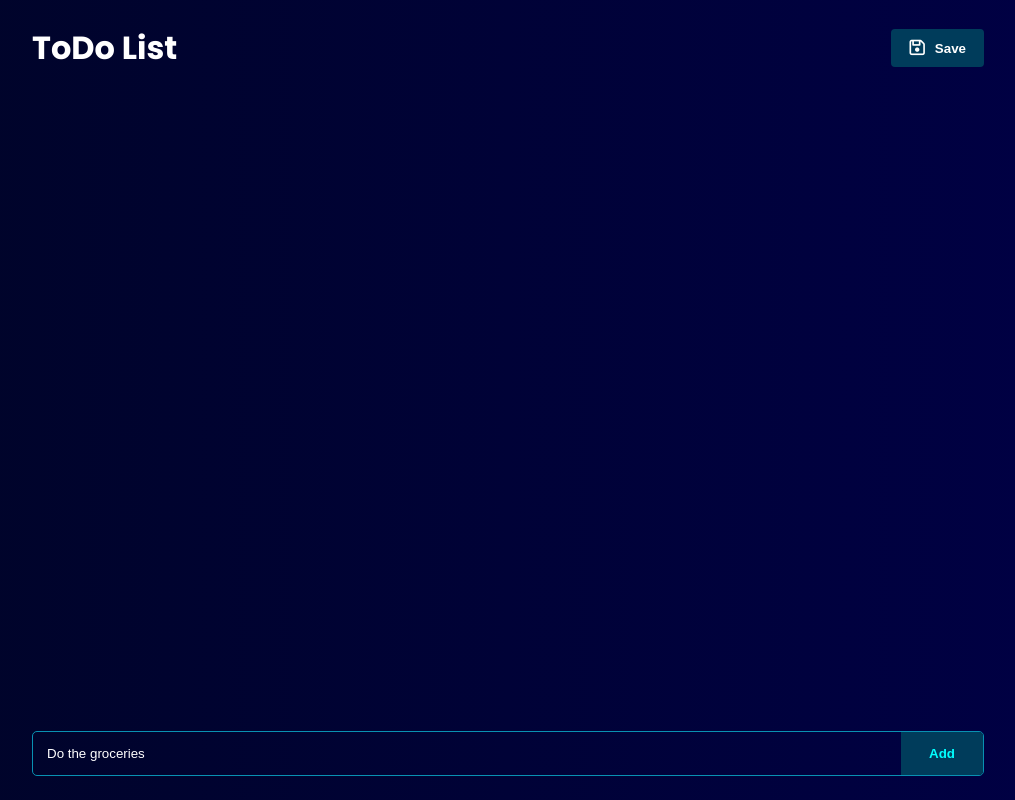
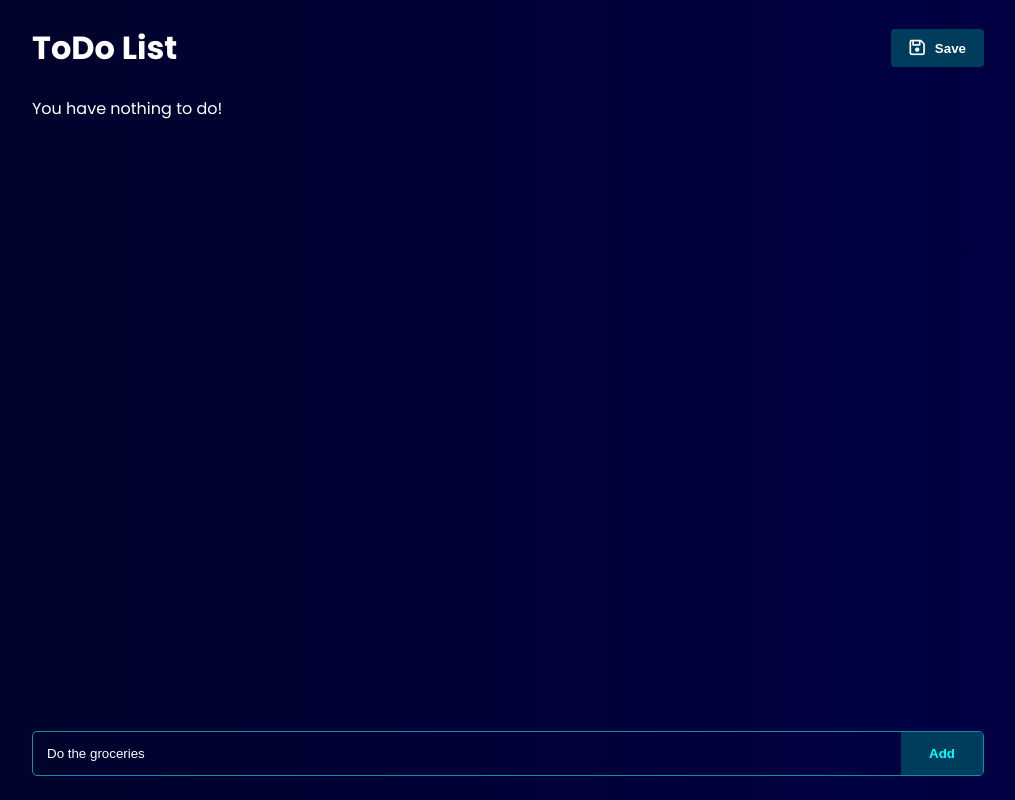
Before and after one commit to NathanDavids/ToDoList, a SvelteKit app: page /dashboard in a window 1280 px wide. Both pictures are taken after a click on the icon 1059 px from the left and 116 px from the top of the page. Shown: the whole page, without its empty margins (132-1147 px from the left). Built offline with nearby package versions, Linux system fonts and the light colour scheme.

Commit message:
Added If Statement for Empty List Check

```diff
--- a/src/routes/dashboard/+page.svelte
+++ b/src/routes/dashboard/+page.svelte
@@ -37,6 +37,11 @@
         <button><i class="fa-regular fa-floppy-disk"></i>Save</button>
     </div>
     <main>
+        {#if todoList.length === 0}
+        <p>
+            You have nothing to do!
+        </p>
+        {/if}
         {#each todoList as todo, index}
             <div class="todo">
             <p>
```
